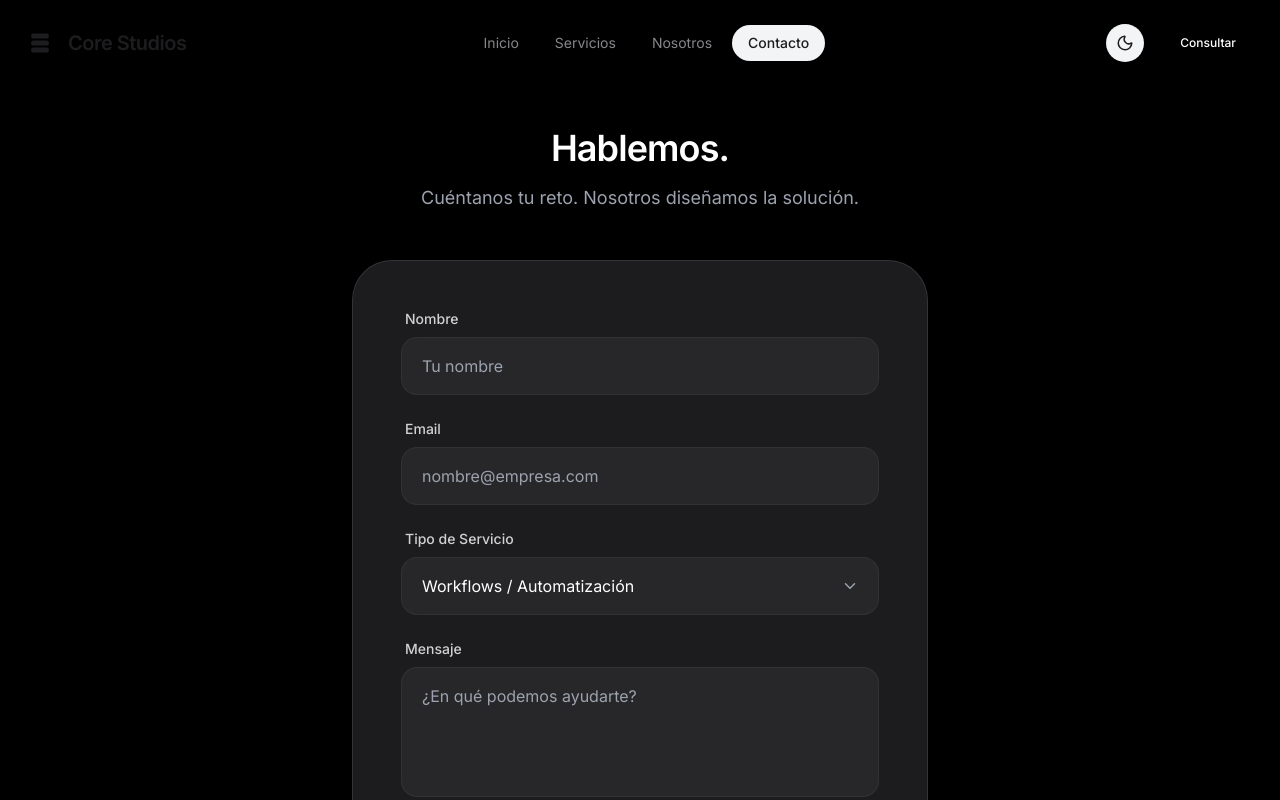
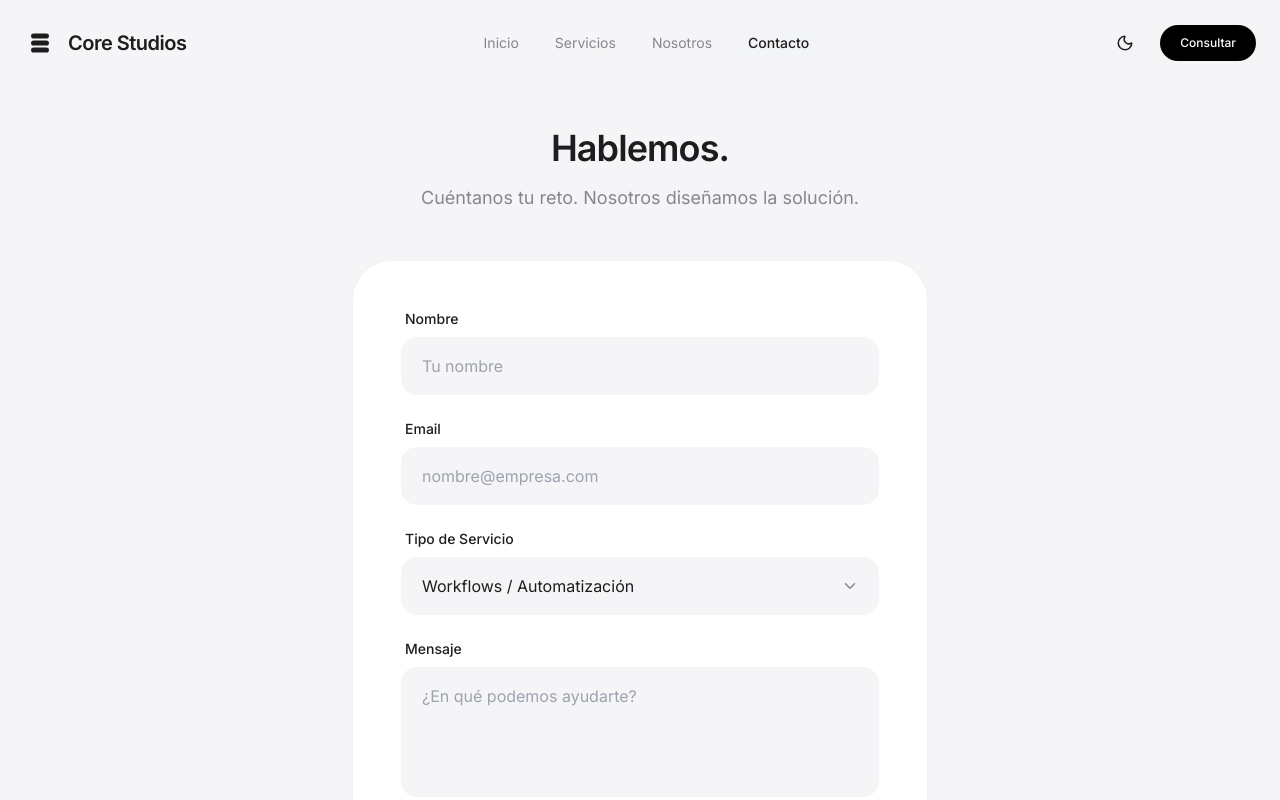
Before and after one commit to Mrbibs10/core-studios-web, a React (Vite) app: page / in a window 1280 px wide. Both pictures are taken after a click on the button "Consultar". Shown: the top 800 px of the page. Built offline with nearby package versions, Linux system fonts and the light colour scheme.

Commit message:
Update Contact.tsx

```diff
--- a/components/Contact.tsx
+++ b/components/Contact.tsx
@@ -1,9 +1,10 @@
 import React, { useState } from 'react';
-import { Send, CheckCircle, ChevronDown } from 'lucide-react';
+import { Send, CheckCircle, ChevronDown, Loader2 } from 'lucide-react';
 
 const Contact: React.FC = () => {
-  const [status, setStatus] = useState<'idle' | 'submitting' | 'success' | 'error'>('idle');
-
+  const [isSubmitted, setIsSubmitted] = useState(false);
+  const [isLoading, setIsLoading] = useState(false);
+  const [acceptedPrivacy, setAcceptedPrivacy] = useState(false);
   const [formData, setFormData] = useState({
     name: '',
     email: '',
@@ -11,71 +12,70 @@ const Contact: React.FC = () => {
     message: ''
   });
 
-  // Tu enlace configurado:
-  const FORMSPREE_ENDPOINT = "https://formspree.io/f/mgolewar";
-
   const handleChange = (e: React.ChangeEvent<HTMLInputElement | HTMLTextAreaElement | HTMLSelectElement>) => {
     setFormData(prev => ({ ...prev, [e.target.name]: e.target.value }));
   };
 
   const handleSubmit = async (e: React.FormEvent) => {
     e.preventDefault();
-    setStatus('submitting');
+    if (!acceptedPrivacy) return;
 
-    const data = new FormData();
-    data.append('name', formData.name);
-    data.append('email', formData.email);
-    data.append('service', formData.service);
-    data.append('message', formData.message);
+    setIsLoading(true);
 
     try {
-      const response = await fetch(FORMSPREE_ENDPOINT, {
-        method: 'POST',
-        body: data,
+      const response = await fetch("https://formspree.io/f/mgolewar", {
+        method: "POST",
         headers: {
-          'Accept': 'application/json'
-        }
+          "Content-Type": "application/json"
+        },
+        body: JSON.stringify(formData)
       });
 
       if (response.ok) {
-        setStatus('success');
-        setFormData({ name: '', email: '', service: 'WORKFLOWS', message: '' });
+        setIsSubmitted(true);
       } else {
-        setStatus('error');
+        // Fallback a mailto si el fetch falla para asegurar que el cliente reciba la consulta
+        const serviceLabel = formData.service === 'WORKFLOWS' ? 'Workflows' :
+                             formData.service === 'WEB' ? 'Desarrollo Web' : 'Domótica';
+        const body = `Nombre: ${formData.name}%0D%0AServicio: ${serviceLabel}%0D%0A%0D%0AMensaje:%0D%0A${formData.message}`;
+        window.location.href = `mailto:contacto@corestudios.com?subject=Consulta de ${formData.name} - ${serviceLabel}&body=${body}`;
+        setIsSubmitted(true);
       }
     } catch (error) {
-      setStatus('error');
+      console.error("Error enviando el formulario:", error);
+    } finally {
+      setIsLoading(false);
     }
   };
 
   return (
-    <section id="CONTACT" className="min-h-screen pt-32 pb-20 px-6 bg-black text-white flex justify-center">
+    <section id="CONTACT" className="min-h-screen pt-32 pb-20 px-6 bg-apple-bg dark:bg-black flex justify-center transition-colors duration-500">
       <div className="container max-w-xl">
 
         <div className="text-center mb-12">
-          <h2 className="text-4xl font-semibold text-white mb-4 tracking-tight">Hablemos.</h2>
-          <p className="text-gray-400 text-lg">
+          <h2 className="text-4xl font-semibold text-apple-text dark:text-white mb-4 tracking-tight">Hablemos.</h2>
+          <p className="text-apple-subtext dark:text-white/40 text-lg">
             Cuéntanos tu reto. Nosotros diseñamos la solución.
           </p>
         </div>
 
-        <div className="bg-[#1C1C1E] rounded-[40px] p-8 md:p-12 shadow-sm border border-white/10">
-          {status === 'success' ? (
-            <div className="py-20 flex flex-col items-center justify-center text-center space-y-6">
+        <div className="bg-white dark:bg-[#1C1C1E] rounded-[40px] p-8 md:p-12 shadow-sm border border-gray-100 dark:border-white/10">
+          {isSubmitted ? (
+            <div className="py-20 flex flex-col items-center justify-center text-center space-y-6 animate-fade-in">
               <CheckCircle size={64} className="text-green-500" strokeWidth={1.5} />
-              <h3 className="text-2xl font-semibold text-white">Mensaje Enviado</h3>
-              <p className="text-gray-400">Gracias por contactar. Te responderemos en breve.</p>
+              <h3 className="text-2xl font-semibold text-apple-text dark:text-white">Mensaje Enviado</h3>
+              <p className="text-apple-subtext dark:text-white/40">Te responderemos en breve.</p>
               <button
-                onClick={() => setStatus('idle')}
-                className="text-blue-400 font-medium hover:underline mt-4"
+                onClick={() => setIsSubmitted(false)}
+                className="text-apple-blue font-medium hover:underline"
               >
-                Enviar otra consulta
+                Volver al formulario
               </button>
             </div>
           ) : (
             <form onSubmit={handleSubmit} className="space-y-6">
               <div>
-                <label htmlFor="name" className="block text-sm font-medium text-white/80 mb-2 ml-1">Nombre</label>
+                <label htmlFor="name" className="block text-sm font-medium text-apple-text dark:text-white/80 mb-2 ml-1">Nombre</label>
                 <input
                   type="text"
                   id="name"
@@ -83,13 +83,13 @@ const Contact: React.FC = () => {
                   required
                   value={formData.name}
                   onChange={handleChange}
-                  className="w-full bg-white/5 border border-white/5 rounded-2xl px-5 py-4 text-white placeholder-gray-400 focus:ring-2 focus:ring-blue-500/50 transition-all outline-none"
+                  className="w-full bg-apple-bg dark:bg-white/5 border border-transparent dark:border-white/5 rounded-2xl px-5 py-4 text-apple-text dark:text-white placeholder-gray-400 focus:ring-2 focus:ring-apple-blue/50 transition-all outline-none"
                   placeholder="Tu nombre"
                 />
               </div>
 
               <div>
-                <label htmlFor="email" className="block text-sm font-medium text-white/80 mb-2 ml-1">Email</label>
+                <label htmlFor="email" className="block text-sm font-medium text-apple-text dark:text-white/80 mb-2 ml-1">Email</label>
                 <input
                   type="email"
                   id="email"
@@ -97,13 +97,13 @@ const Contact: React.FC = () => {
                   required
                   value={formData.email}
                   onChange={handleChange}
-                  className="w-full bg-white/5 border border-white/5 rounded-2xl px-5 py-4 text-white placeholder-gray-400 focus:ring-2 focus:ring-blue-500/50 transition-all outline-none"
+                  className="w-full bg-apple-bg dark:bg-white/5 border border-transparent dark:border-white/5 rounded-2xl px-5 py-4 text-apple-text dark:text-white placeholder-gray-400 focus:ring-2 focus:ring-apple-blue/50 transition-all outline-none"
                   placeholder="nombre@empresa.com"
                 />
               </div>
 
               <div className="relative">
-                <label htmlFor="service" className="block text-sm font-medium text-white/80 mb-2 ml-1">Tipo de Servicio</label>
+                <label htmlFor="service" className="block text-sm font-medium text-apple-text dark:text-white/80 mb-2 ml-1">Tipo de Servicio</label>
                 <div className="relative">
                   <select
                     id="service"
@@ -111,19 +111,18 @@ const Contact: React.FC = () => {
                     required
                     value={formData.service}
                     onChange={handleChange}
-                    className="w-full bg-white/5 border border-white/5 rounded-2xl px-5 py-4 text-white appearance-none focus:ring-2 focus:ring-blue-500/50 transition-all outline-none cursor-pointer"
+                    className="w-full bg-apple-bg dark:bg-white/5 border border-transparent dark:border-white/5 rounded-2xl px-5 py-4 text-apple-text dark:text-white appearance-none focus:ring-2 focus:ring-apple-blue/50 transition-all outline-none cursor-pointer"
                   >
-                    <option value="WORKFLOWS" className="bg-gray-900">Workflows / Automatización</option>
-                    <option value="WEB" className="bg-gray-900">Desarrollo Web</option>
-                    <option value="DOMOTICA" className="bg-gray-900">Domótica / Espacios Inteligentes</option>
-                    <option value="CONSULTORIA" className="bg-gray-900">Consultoría General</option>
+                    <option value="WORKFLOWS">Workflows / Automatización</option>
+                    <option value="WEB">Desarrollo Web</option>
+                    <option value="DOMOTICA">Domótica / Espacios Inteligentes</option>
                   </select>
-                  <ChevronDown className="absolute right-5 top-1/2 -translate-y-1/2 text-gray-400 pointer-events-none" size={18} />
+                  <ChevronDown className="absolute right-5 top-1/2 -translate-y-1/2 text-apple-subtext pointer-events-none" size={18} />
                 </div>
               </div>
 
               <div>
-                <label htmlFor="message" className="block text-sm font-medium text-white/80 mb-2 ml-1">Mensaje</label>
+                <label htmlFor="message" className="block text-sm font-medium text-apple-text dark:text-white/80 mb-2 ml-1">Mensaje</label>
                 <textarea
                   id="message"
                   name="message"
@@ -131,37 +130,56 @@ const Contact: React.FC = () => {
                   rows={4}
                   value={formData.message}
                   onChange={handleChange}
-                  className="w-full bg-white/5 border border-white/5 rounded-2xl px-5 py-4 text-white placeholder-gray-400 focus:ring-2 focus:ring-blue-500/50 transition-all resize-none outline-none"
+                  className="w-full bg-apple-bg dark:bg-white/5 border border-transparent dark:border-white/5 rounded-2xl px-5 py-4 text-apple-text dark:text-white placeholder-gray-400 focus:ring-2 focus:ring-apple-blue/50 transition-all resize-none outline-none"
                   placeholder="¿En qué podemos ayudarte?"
                 ></textarea>
               </div>
 
-              <div className="pt-4">
+              {/* GDPR Compliance Checkbox */}
+              <div className="flex items-start gap-3 px-1 py-2">
+                <div className="flex items-center h-5">
+                  <input
+                    id="privacy"
+                    name="privacy"
+                    type="checkbox"
+                    required
+                    checked={acceptedPrivacy}
+                    onChange={(e) => setAcceptedPrivacy(e.target.checked)}
+                    className="w-4 h-4 text-apple-blue border-gray-300 dark:border-white/10 rounded focus:ring-apple-blue cursor-pointer"
+                  />
+                </div>
+                <label htmlFor="privacy" className="text-xs text-apple-subtext dark:text-white/40 leading-tight cursor-pointer select-none">
+                  He leído y acepto la <span className="text-apple-blue hover:underline">política de privacidad</span>.
+                </label>
+              </div>
+
+              <div className="pt-2">
                 <button
                   type="submit"
-                  disabled={status === 'submitting'}
-                  className="w-full bg-white text-black font-medium py-4 rounded-full hover:bg-gray-200 hover:-translate-y-1 hover:shadow-lg transition-all active:scale-95 flex items-center justify-center gap-2 disabled:opacity-50 disabled:cursor-not-allowed"
+                  disabled={!acceptedPrivacy || isLoading}
+                  className={`w-full font-medium py-4 rounded-full transition-all flex items-center justify-center gap-2 shadow-sm
+                    ${acceptedPrivacy && !isLoading
+                      ? 'bg-black dark:bg-white dark:text-black text-white hover:bg-gray-800 dark:hover:bg-gray-200 hover:-translate-y-0.5 hover:shadow-lg active:scale-95'
+                      : 'bg-gray-200 dark:bg-white/5 text-gray-400 dark:text-white/20 cursor-not-allowed opacity-60'
+                    }`}
                 >
-                  {status === 'submitting' ? 'Enviando...' : (
-                    <>Enviar consulta <Send size={16} /></>
+                  {isLoading ? (
+                    <Loader2 size={20} className="animate-spin" />
+                  ) : (
+                    <>
+                      Enviar consulta
+                      <Send size={16} />
+                    </>
                   )}
                 </button>
               </div>
-
-              {status === 'error' && (
-                <div className="text-red-500 text-sm mt-4 text-center">
-                  Hubo un error al enviar. Por favor, inténtalo de nuevo.
-                </div>
-              )}
             </form>
           )}
         </div>
 
         <div className="mt-12 text-center space-y-2">
-            <p className="text-white/30 text-sm">O contáctanos directamente:</p>
-            <a href="mailto:contacto@corestudios.com" className="text-white font-medium hover:underline">
-              contacto@corestudios.com
-            </a>
+            <p className="text-apple-subtext dark:text-white/30 text-sm">O contáctanos directamente:</p>
+            <p className="text-apple-text dark:text-white font-medium">contacto@corestudios.com</p>
         </div>
       </div>
     </section>
```
